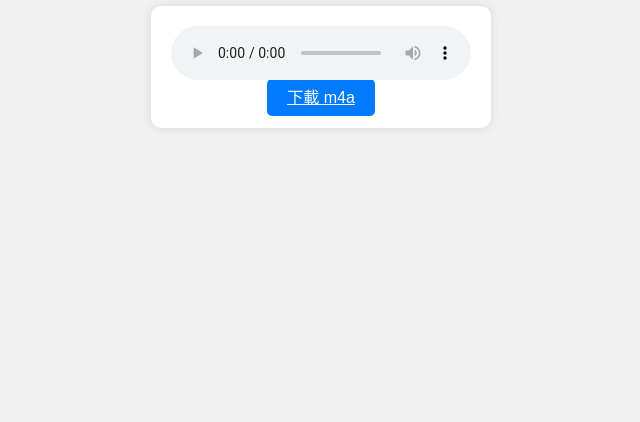
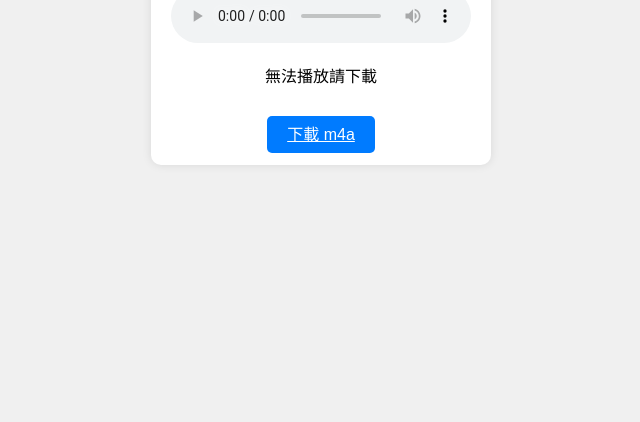
Before and after one commit to 108028/resource, a plain HTML site: page 錄音/index.html in a window 1280 px wide. Shown: the part 378-800 px from the top of the page, without its empty margins (319-959 px from the left). Drawn offline with Linux system fonts and the light colour scheme.

Commit message:
Update index.html

```diff
--- a/錄音/index.html
+++ b/錄音/index.html
@@ -64,6 +64,9 @@
             <source id="audio-source" src="" type="audio/mpeg">
             您的瀏覽器不支持音頻播放。
         </audio>
+        <br>
+            <p>無法播放請下載</p>
+        <br>
         <a id="download-button" href="1.m4a">下載 m4a</a>
     </div>
 
```
